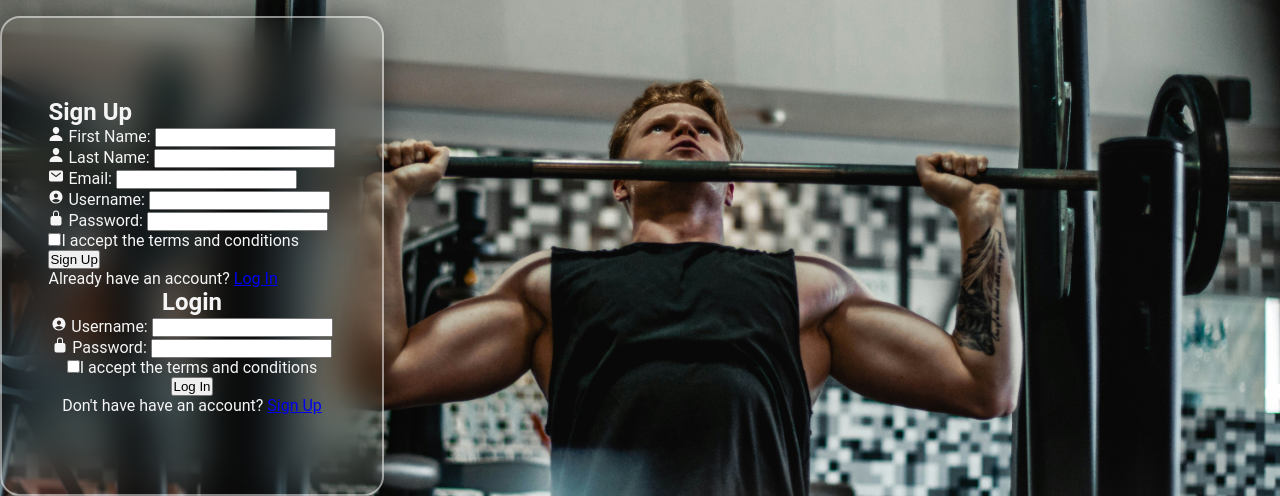
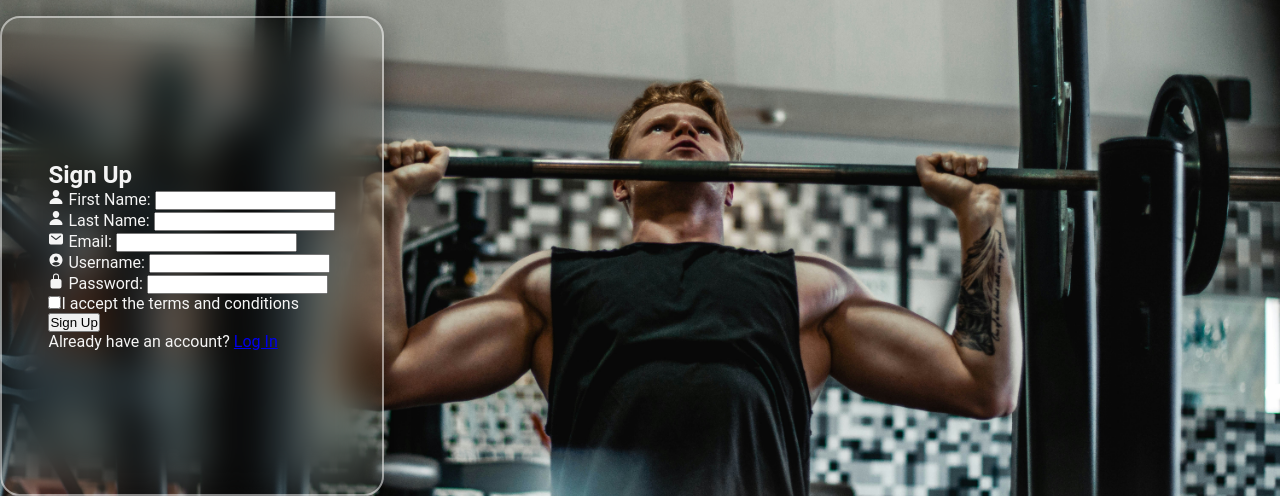
Before and after one commit to rubberart7/Flex-Flow, a Flask app: page /signup in a window 1280 px wide. Shown: the part 80-576 px from the top of the page. Run offline with Flask 3, Linux system fonts and the light colour scheme.

Commit message:
fixed display signup and login bug

```diff
--- a/backend/templates/signup.html
+++ b/backend/templates/signup.html
@@ -1,8 +1,10 @@
-{% extends 'base.html' %} {% block head %}<link
+{% extends 'base.html' %} {% block head %}
+<link
   rel="stylesheet"
   href="{{ url_for('static', filename='css/signup.css') }}"
-/>{% endblock %} {% block scripts %}
-<script src="{{ url_for('static', filename='js/signup.js')}}" defer></script>
+/>
+{% endblock %} {% block scripts %}
+<script src="{{ url_for('static', filename='js/signup.js') }}" defer></script>
 {% endblock %} {% block body %}
 <div id="signup-form-wrapper">
   <form id="signup-form" action="/create-user" method="POST">
@@ -37,38 +39,42 @@
       <input type="password" id="password" name="password" required />
     </div>
 
-    <label for="accept-conditions"
-      ><input type="checkbox" />I accept the terms and conditions</label
-    >
+    <label for="accept-conditions">
+      <input type="checkbox" />I accept the terms and conditions
+    </label>
 
-    <button id="signup-button"type="submit">Sign Up</button>
+    <button id="signup-button" type="submit">Sign Up</button>
 
-    <p id="to-login">Already have an account? <a href="#" id="login-link">Log In</a></p>
+    <p id="to-login">
+      Already have an account? <a href="#" id="login-link">Log In</a>
+    </p>
   </form>
 
-  <form class="hidden" id="login-form" action="/login" method="POST"></form>
+  <!-- Start of Login Form -->
+  <form class="hidden" id="login-form" action="/login" method="POST">
     <h2>Login</h2>
 
     <div class="input-box">
       <span class="icon"><ion-icon name="person-circle"></ion-icon></span>
-      <label for="username">Username:</label>
+      <label for="login-username">Username:</label>
       <input type="text" id="login-username" name="username" required />
     </div>
 
     <div class="input-box">
       <span class="icon"><ion-icon name="lock-closed"></ion-icon></span>
-      <label for="password">Password:</label>
+      <label for="login-password">Password:</label>
       <input type="password" id="login-password" name="password" required />
     </div>
 
-    <label for="accept-conditions"
-      ><input type="checkbox" />I accept the terms and conditions</label
-    >
-    <button id="login-button"type="submit">Log In</button>
+    <label for="login-accept-conditions">
+      <input type="checkbox" />I accept the terms and conditions
+    </label>
+    <button id="login-button" type="submit">Log In</button>
     <p id="to-signup">
-      Don't have have an account? <a href="#" id="signup-link">Sign Up</a>
+      Don't have an account? <a href="#" id="signup-link">Sign Up</a>
     </p>
   </form>
+  <!-- End of Login Form -->
 </div>
 <h1>Info: {{info}}</h1>
 {% endblock %}
```
Also changed, not shown: backend/instance/mydatabase.db.
